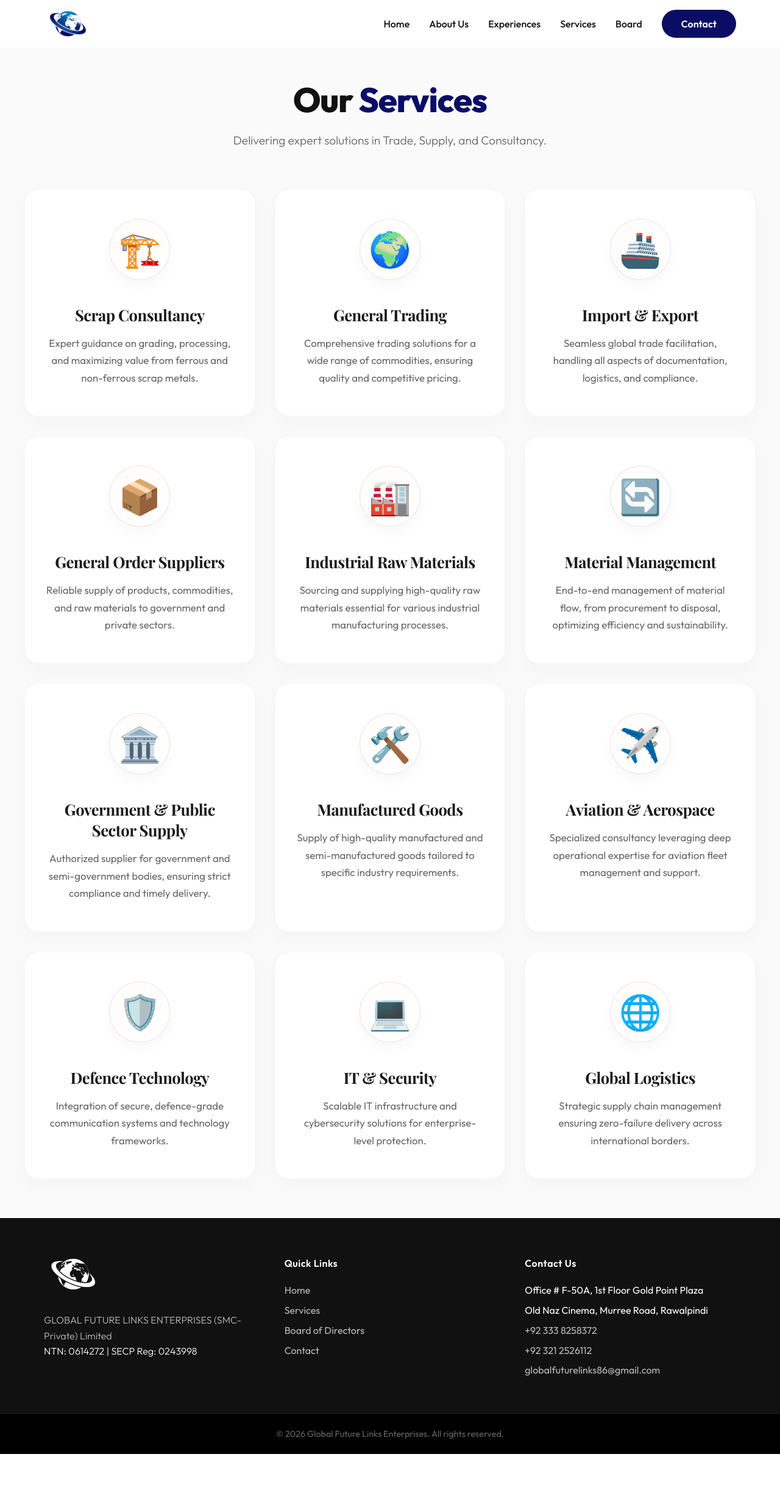
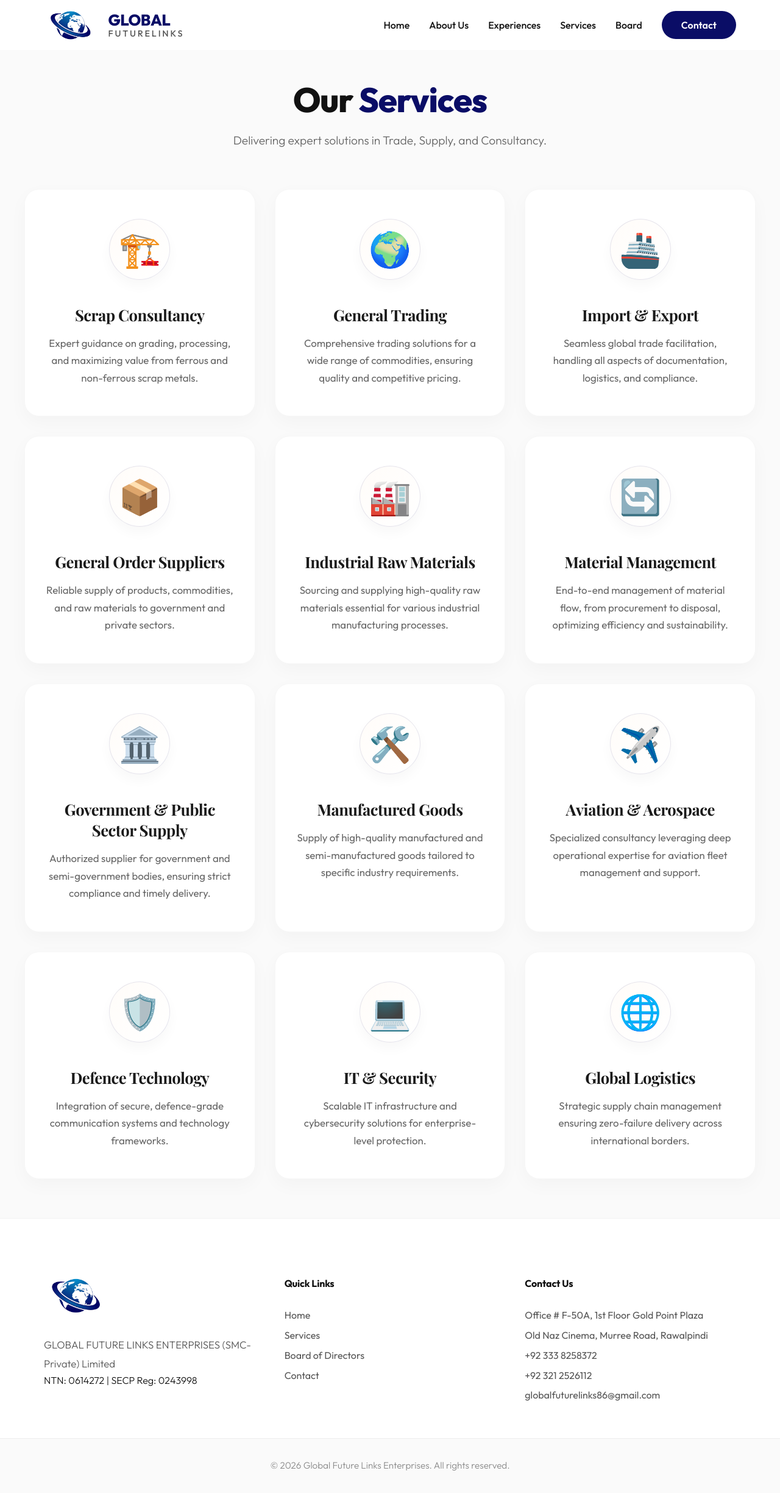
Before and after one commit to Ahmadkhanworkspace/global, a Next.js app: page /services in a window 1280 px wide. Shown: the whole page at 61% size. Before the commit the page ends 2385 px from the top, so only its background shows below. Built offline with nearby package versions, Linux system fonts and the light colour scheme; a web font is replaced by a local one.

Commit message:
Premium UI Refinement: Larger Header Logo with Text, White Footer, and Standardized Theme

```diff
--- a/src/components/Footer.module.css
+++ b/src/components/Footer.module.css
@@ -1,8 +1,9 @@
 .footer {
-    background-color: #111;
-    color: var(--white);
-    padding: 4rem 0 0;
+    background-color: var(--white);
+    color: var(--text-dark);
+    padding: 6rem 0 0;
     margin-top: auto;
+    border-top: 1px solid rgba(0, 0, 0, 0.05);
 }
 
 .container {
@@ -17,10 +18,11 @@
 
 .column h3,
 .column h4 {
-    margin-bottom: 1.5rem;
-    color: var(--white);
-    font-weight: 600;
-    letter-spacing: 0.5px;
+    margin-bottom: 2rem;
+    color: var(--text-dark);
+    font-weight: 700;
+    letter-spacing: -0.01em;
+    font-family: var(--font-serif);
 }
 
 .logoWrapper {
@@ -28,10 +30,10 @@
 }
 
 .footerLogo {
-    height: 55px;
+    height: 60px;
     width: auto;
-    filter: brightness(0) invert(1);
-    /* Keep it white for black footer */
+    filter: none;
+    /* Removed inversion for white background */
 }
 
 .logo {
@@ -45,8 +47,9 @@
 }
 
 .description {
-    color: #bbb;
-    line-height: 1.6;
+    color: var(--text-gray);
+    line-height: 1.8;
+    font-size: 1.05rem;
 }
 
 .list,
@@ -60,21 +63,24 @@
 }
 
 .list a,
+.contactInfo li,
 .contactInfo a {
-    color: #bbb;
-    transition: color 0.3s;
+    color: var(--text-gray);
+    transition: all 0.3s ease;
+    font-weight: 400;
 }
 
 .list a:hover,
 .contactInfo a:hover {
     color: var(--primary-blue);
+    padding-left: 5px;
 }
 
 .copyright {
-    background-color: #000;
+    background-color: var(--off-white);
     text-align: center;
-    padding: 1.5rem;
-    color: #666;
-    font-size: 0.9rem;
-    border-top: 1px solid #222;
+    padding: 2rem;
+    color: #888;
+    font-size: 0.95rem;
+    border-top: 1px solid rgba(0, 0, 0, 0.05);
 }
--- a/src/components/Footer.tsx
+++ b/src/components/Footer.tsx
@@ -47,7 +47,7 @@ const Footer = () => {
                 </div>
             </div>
             <div className={styles.copyright}>
-                &copy; {new Date().getFullYear()} Global Future Links Enterprises. All rights reserved.
+                <p>&copy; {new Date().getFullYear()} Global Future Links Enterprises. All rights reserved.</p>
             </div>
         </footer>
     );
--- a/src/components/Navbar.module.css
+++ b/src/components/Navbar.module.css
@@ -35,21 +35,44 @@
 .logoContainer {
     display: flex;
     align-items: center;
+    gap: 1rem;
     height: 100%;
+    text-decoration: none;
 }
 
-.logo {
-    height: 45px;
+.logoImage {
+    height: 60px;
     width: auto;
     object-fit: contain;
-    font-size: 1.5rem;
-    font-weight: 700;
-    color: var(--text-dark);
-    /* Ensured dark for white background */
+    transition: transform 0.3s ease;
+}
+
+.scrolled .logoImage {
+    height: 50px;
+}
+
+.logoText {
+    display: flex;
+    flex-direction: column;
+    justify-content: center;
+    line-height: 1;
+}
+
+.brandName {
+    font-size: 1.6rem;
+    font-weight: 800;
+    color: var(--primary-blue);
+    letter-spacing: -0.02em;
     text-transform: uppercase;
-    letter-spacing: 1px;
-    display: flex;
-    align-items: center;
+}
+
+.brandSuffix {
+    font-size: 0.9rem;
+    font-weight: 500;
+    color: var(--text-gray);
+    letter-spacing: 0.2em;
+    text-transform: uppercase;
+    margin-top: 2px;
 }
 
 .highlight {
--- a/src/components/Navbar.tsx
+++ b/src/components/Navbar.tsx
@@ -31,11 +31,15 @@ const Navbar = () => {
                         <Image
                             src="/logo.png"
                             alt="Global Futurelinks Logo"
-                            width={180}
-                            height={50}
-                            className={styles.logo}
+                            width={70}
+                            height={70}
+                            className={styles.logoImage}
                             priority
                         />
+                        <div className={styles.logoText}>
+                            <span className={styles.brandName}>Global</span>
+                            <span className={styles.brandSuffix}>Futurelinks</span>
+                        </div>
                     </Link>
 
                     <div className={`${styles.links} ${mobileMenuOpen ? styles.active : ""}`}>
```
Also changed, not shown: src/app/home.module.css (+12 -9 lines), src/app/page.tsx (+10 -10 lines).
